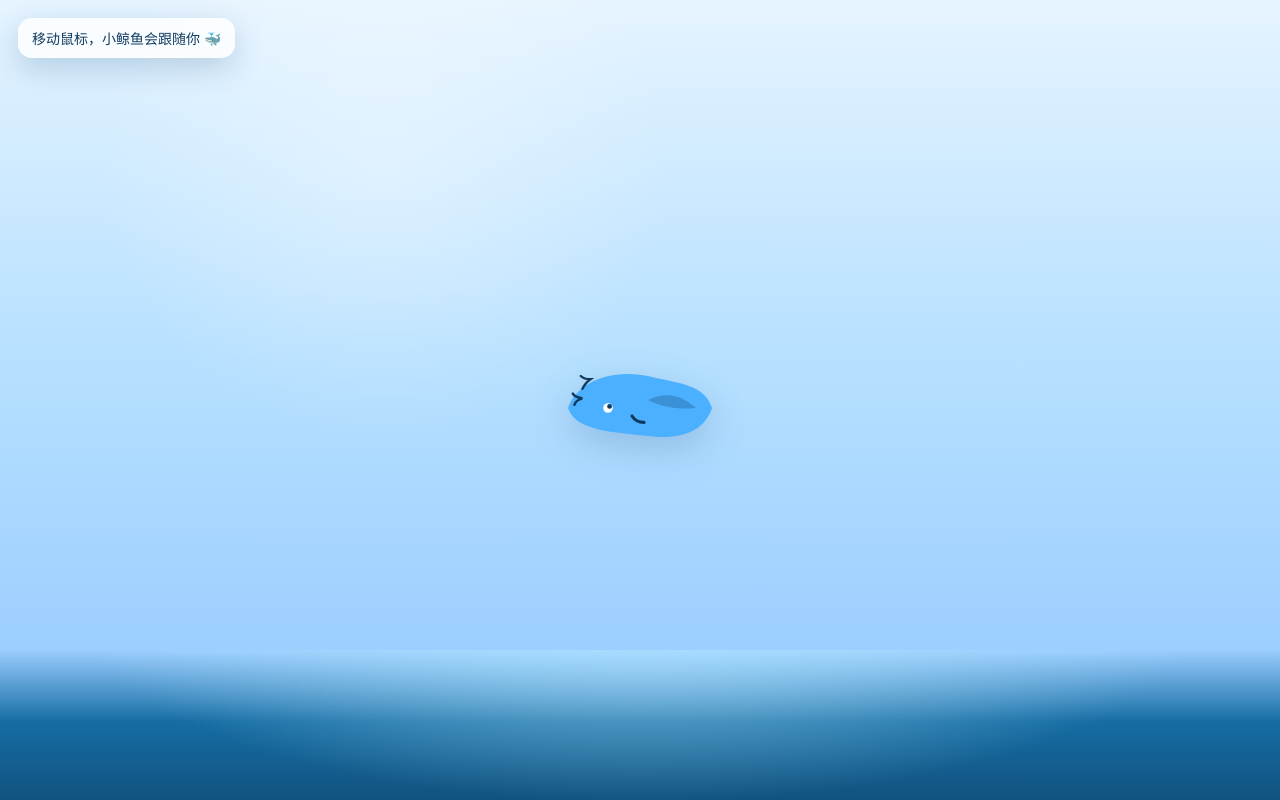
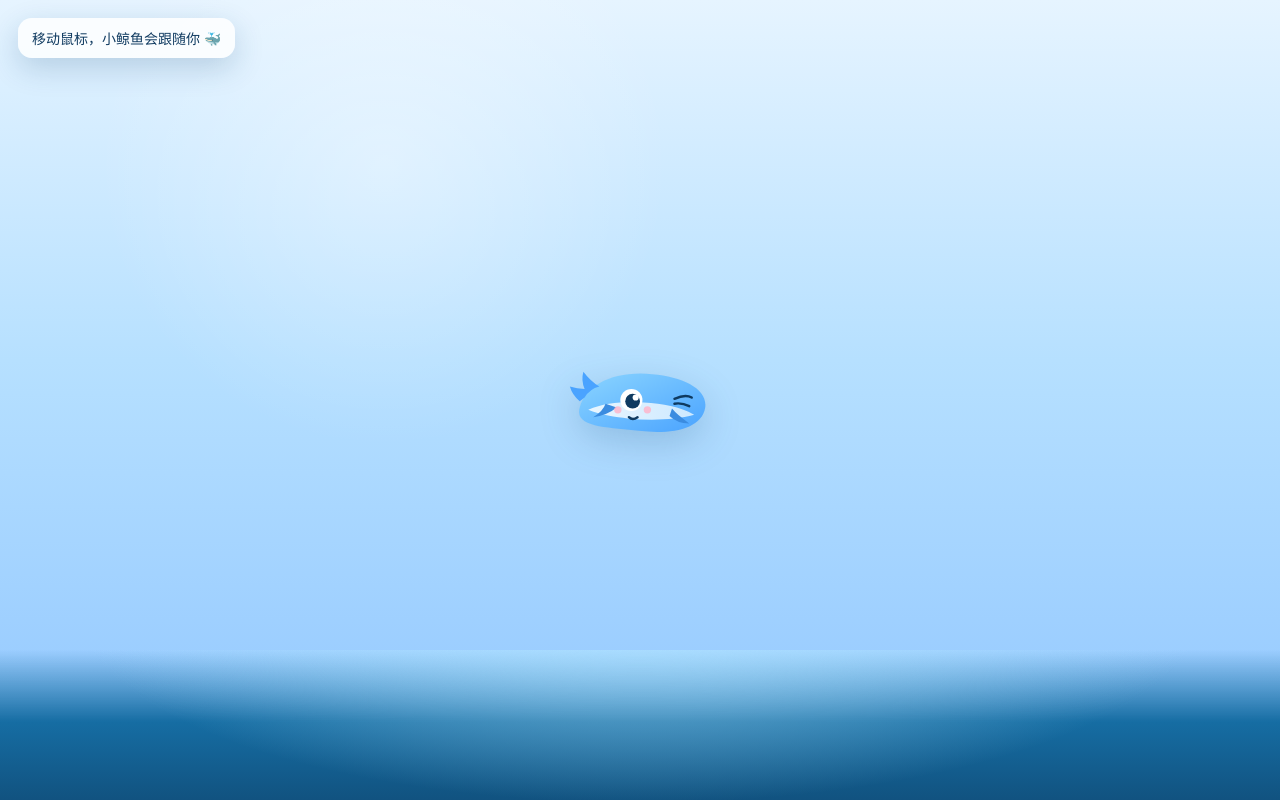
Before and after one commit to xiaoma502/mypage.github.io, a plain HTML site: page whale.html in a window 1280 px wide. Drawn offline with Linux system fonts and the light colour scheme.

Commit message:
Enhance whale SVG with gradients and improved design elements

```diff
--- a/whale.html
+++ b/whale.html
@@ -62,14 +62,32 @@
   <div class="ocean"></div>
   <div class="wave"></div>
   <div class="info">移动鼠标，小鲸鱼会跟随你 🐳</div>
-  <svg class="whale" id="whale" viewBox="0 0 200 120" aria-label="可爱的鲸鱼">
-    <path d="M10 70 C20 40, 60 20, 110 30 C150 40, 180 40, 190 70 C180 100, 150 110, 110 105 C70 100, 20 100, 10 70 Z" fill="#4ab0ff"/>
-    <path d="M110 60 C130 50, 150 52, 170 70 C150 72, 130 70, 110 60 Z" fill="#3a91d6"/>
-    <circle cx="60" cy="70" r="6" fill="#fff"/>
-    <circle cx="62" cy="68" r="3" fill="#0f3a60"/>
-    <path d="M90 80 Q95 88 105 88" stroke="#0f3a60" stroke-width="4" fill="none" stroke-linecap="round"/>
-    <path d="M18 66 Q20 60 28 58 Q18 56 16 52" stroke="#0f3a60" stroke-width="3" fill="none" stroke-linecap="round"/>
-    <path d="M28 46 Q32 38 38 34 Q30 34 26 30" stroke="#0f3a60" stroke-width="3" fill="none" stroke-linecap="round"/>
+  <svg class="whale" id="whale" viewBox="0 0 260 160" aria-label="可爱的鲸鱼" width="200" height="130">
+    <defs>
+      <linearGradient id="whaleBody" x1="0%" y1="0%" x2="100%" y2="100%">
+        <stop offset="0%" stop-color="#8bd5ff"/>
+        <stop offset="100%" stop-color="#4aa3ff"/>
+      </linearGradient>
+      <linearGradient id="belly" x1="0%" y1="0%" x2="100%" y2="0%">
+        <stop offset="0%" stop-color="#e9f6ff"/>
+        <stop offset="100%" stop-color="#cde9ff"/>
+      </linearGradient>
+    </defs>
+    <g>
+      <path d="M32 92 C42 56, 86 32, 150 38 C200 42, 240 62, 236 92 C230 128, 180 136, 128 130 C82 124, 22 126, 32 92 Z" fill="url(#whaleBody)"/>
+      <path d="M136 84 C168 86, 194 90, 218 104 C188 112, 150 114, 110 110 C92 108, 64 104, 46 96 C72 84, 106 82, 136 84 Z" fill="url(#belly)"/>
+      <path d="M178 106 Q190 118 210 118 Q190 104 182 94" fill="#3b8ce0"/>
+      <path d="M74 86 Q70 98 54 108 Q78 104 92 92" fill="#3b8ce0"/>
+      <path d="M32 82 Q20 72 16 58 Q28 62 40 62 Q34 48 38 34 Q50 50 64 58 Q48 62 40 76 Z" fill="#4aa3ff"/>
+      <circle cx="116" cy="80" r="18" fill="#fff"/>
+      <circle cx="118" cy="82" r="12" fill="#0f3a60"/>
+      <circle cx="123" cy="76" r="5" fill="#fff"/>
+      <circle cx="94" cy="96" r="6" fill="#ffb2c8" fill-opacity="0.8"/>
+      <circle cx="142" cy="96" r="6" fill="#ffb2c8" fill-opacity="0.8"/>
+      <path d="M112 108 Q118 114 126 108" stroke="#0f3a60" stroke-width="4" fill="none" stroke-linecap="round" stroke-linejoin="round"/>
+      <path d="M186 78 Q204 70 214 76" stroke="#0f3a60" stroke-width="4" fill="none" stroke-linecap="round"/>
+      <path d="M186 86 Q198 84 210 90" stroke="#0f3a60" stroke-width="4" fill="none" stroke-linecap="round"/>
+    </g>
   </svg>
   <script>
     const whale = document.getElementById('whale');
```
